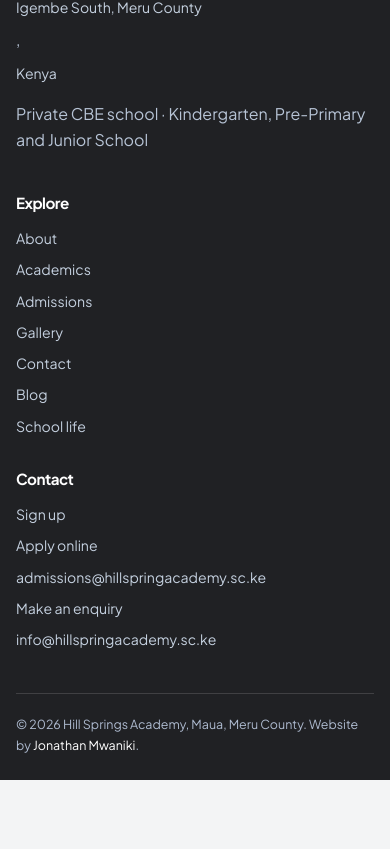
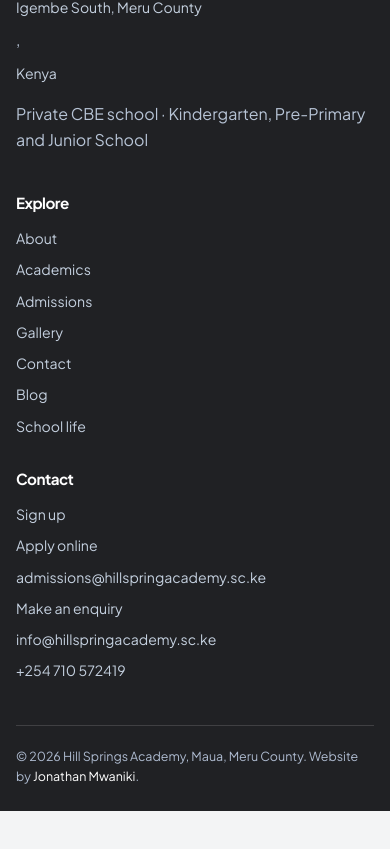
Before and after one commit to DKTJONATHAN/hillspringacademy, a React (Vite) app: page /signup in a window 390 px wide. Shown: the part 2007-2856 px from the top of the page. Built offline with nearby package versions, Linux system fonts and the light colour scheme.

Commit message:
Add school phone and P.O. Box for Maua

```diff
--- a/src/data.js
+++ b/src/data.js
@@ -15,10 +15,12 @@ export const SCHOOL = {
   centreCode: "15309228",
   admissionsEmail: "admissions@hillspringacademy.sc.ke",
   infoEmail: "info@hillspringacademy.sc.ke",
-  phone: "",
+  phone: "+254 710 572419",
+  phoneTel: "+254710572419",
+  poBox: "P.O. Box 377-60600 Maua",
   applyLevels: ["Playgroup","PP1","PP2","Grade 1","Grade 2","Grade 3","Grade 4","Grade 5","Grade 6","Grade 7","Grade 8","Grade 9"],
   adminEmails: [],
-  address: "Maua, Igembe South, Meru County, Kenya",
+  address: "P.O. Box 377-60600 Maua, Igembe South, Meru County, Kenya",
   hours: "",
   motto: "BUILDING AN EXCELLENT FOUNDATION FOR A BRIGHTER FUTURE",
   intro:
```
